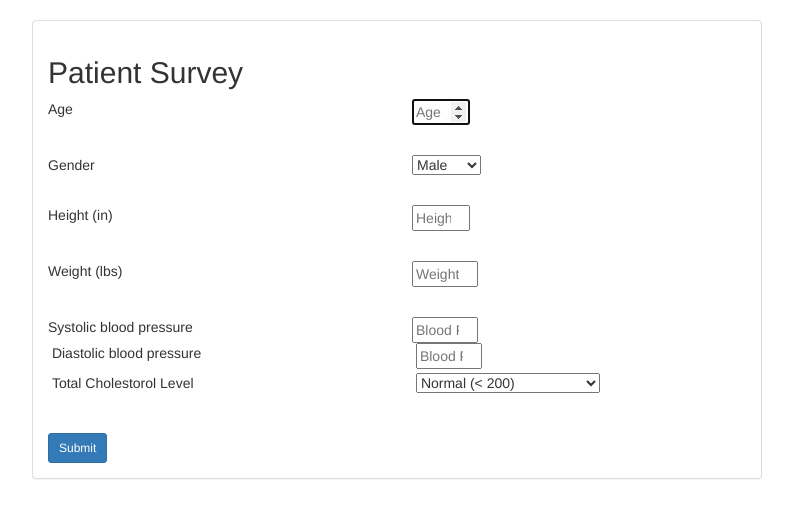
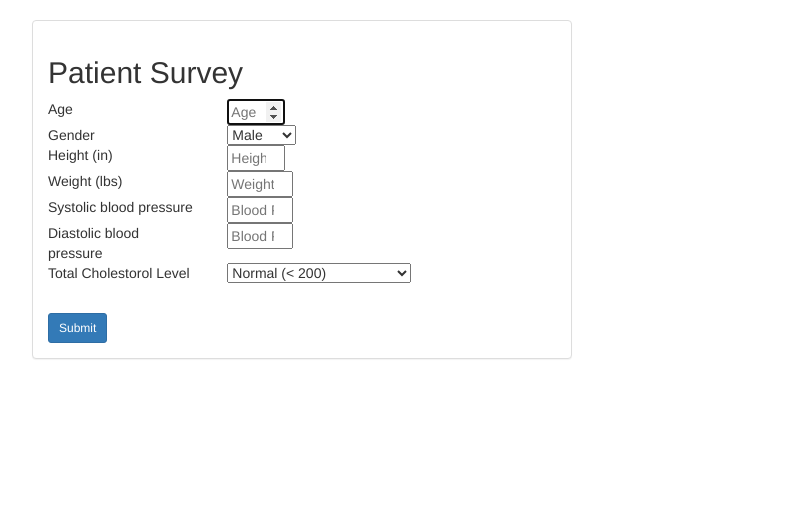
Before and after one commit to msfa12th/heartsense, a Flask app: page /predict in a window 1280 px wide. Shown: the part 62-580 px from the top of the page, without its empty margins (53-846 px from the left). Run offline with Flask 2, Linux system fonts and the light colour scheme; parts of the project's set-up code (start-up, migrations or seed data) failed here and were passed over; some libraries are stand-ins or nearby versions.

Commit message:
working app

```diff
--- a/risk_app/app.py
+++ b/risk_app/app.py
@@ -3,13 +3,41 @@ from flask import Flask, jsonify, render_template, request
 from flask_sqlalchemy import SQLAlchemy
 from sqlalchemy import *
 from sqlalchemy.ext.automap import automap_base
-from sklearn.svm import *
-from sklearn.externals import joblib
 
 import os
 import json
 import numpy as np
+from sklearn.svm import *
+# from sklearn.externals
+import joblib
+
 import pickle
+
+import tensorflow as tf
+from tensorflow.compat.v1 import ConfigProto
+from tensorflow.compat.v1 import InteractiveSession
+
+config = ConfigProto()
+config.gpu_options.allow_growth = True
+session = InteractiveSession(config=config)
+
+from tensorflow.keras.optimizers import RMSprop,Nadam,Adadelta,Adam
+from tensorflow.keras.layers import BatchNormalization,LeakyReLU
+from tensorflow.keras.callbacks import ReduceLROnPlateau, EarlyStopping
+import seaborn as sns
+import scipy.stats as stats
+import sklearn
+from keras.models import Sequential
+from keras.layers import Conv2D, MaxPooling2D
+from keras.layers import Activation, Dropout, Flatten, Dense
+import warnings
+from tensorflow.keras.utils import to_categorical
+from numpy import loadtxt
+from keras.models import load_model
+# import keras.backend.tensorflow_backend as tb
+# tb._SYMBOLIC_SCOPE.value = True
+
+# import pickle
 
 app = Flask(__name__)
 
@@ -74,9 +102,8 @@ def data():
     # return jsonify(results)
     return render_template("index.html", rows=results)
 
-
 @app.route('/resultCR',methods = ['POST'])
-def resultCR():
+def resultCRSVC():
     if request.method == 'POST':
         patient_info = request.form.to_dict()
 
@@ -91,7 +118,6 @@ def resultCR():
         myFeatures[6]=round(703*myFeatures[5]/(myFeatures[6]*myFeatures[6]),2)
 
         final_features = [np.array(myFeatures)]
-        # loaded_model = joblib.load(open("svc_best_model_cardio.pkl","rb"))
         loaded_model = joblib.load(open("model_svc.pkl","rb"))
         result = loaded_model.predict(final_features)
 
@@ -103,7 +129,42 @@ def resultCR():
         else:
             prediction='NOT a Heart Disease Risk'
 
-        # return render_template("predictCardioRisk.html",prediction=result,)
+
+        return render_template("predictCardioRisk.html",status="results",prediction=prediction,result=result[0],patient=patient_info,myBMI=myFeatures[6],myChol=myList[cholesterolValue])
+
+
+
+@app.route('/resultCRNN',methods = ['POST'])
+def resultCRNN():
+    if request.method == 'POST':
+        patient_info = request.form.to_dict()
+
+        # get 9 input values
+        int_features = [int(x) for x in request.form.values()]
+
+        # reorder the 7 features
+        feature_order = [1,4,5,6,0,3,2]
+        myFeatures = [int_features[i] for i in feature_order]
+
+        #calculate BMI 703*lbs/in2
+        myFeatures[6]=round(703*myFeatures[5]/(myFeatures[6]*myFeatures[6]),2)
+
+        final_features = [np.array(myFeatures)]
+        final_shape = np.reshape(final_features,(1,-1))
+        Best_model = load_model('NN_model.h5')
+
+        result = Best_model.predict_proba(final_shape)
+        # result = Best_model.predict(final_shape)
+
+        myList = ['Empty','Normal (< 200)', 'Borderline High (200-239)', 'High (240 and higher)']
+        cholesterolValue = int(patient_info['cholesterol'])
+
+        if int(result)==1:
+            prediction='Heart Disease Risk'
+        else:
+            prediction='NOT a Heart Disease Risk'
+
+
         return render_template("predictCardioRisk.html",status="results",prediction=prediction,result=result[0],patient=patient_info,myBMI=myFeatures[6],myChol=myList[cholesterolValue])
 
 
--- a/risk_app/templates/predictCardioRisk.html
+++ b/risk_app/templates/predictCardioRisk.html
@@ -62,22 +62,33 @@
     </nav>
     <div class="container">
         <div class="row">
-            <div class="col-xs-8 col-md-8">
+            <div class="col-xs-6 col-md-6">
                 <div class="panel panel-default">
                     <div class="panel-body">
+
+                    {% if status == 'results' %}
+                    <h2>Patient Input</h2>
+                    <p>Age: {{ patient['age'] }}</p>
+                    <p>Gender: {{ 'Male' if patient['gender'] == '2' else 'Female' }}</p>
+                    <p>Height (inches): {{ patient['height'] }}</p>
+                    <p>Weight (pounds): {{ patient['weight'] }}</p>
+                    <p>Calculated BMI: {{ myBMI }}</p>
+                    <p>Blood Pressure: {{ patient['ap_hi'] }}/{{ patient['ap_lo'] }}</p>
+                    <p>Cholesterol: {{ myChol }}</p>
+                    {% else %}
                         <h2>Patient Survey</h2>
                         <form id="patientCRForm" class="form-Survey" action="/resultCR" method="POST" role="form">
 
                             <div class="row">
-                                <div class="col-xs-6 col-md-6">Age</div>
+                                <div class="col-xs-4 col-md-4">Age</div>
                                 <div class="col-xs-2 col-md-2">
                                     <input name="age" id="myAge" placeholder="Age" required autofocus type="number"
-                                        value="" min="21" max="85" step="1" />
+                                        value="" min="21" max="85" step="1">
                                 </div>
                             </div>
-                            <p>&nbsp;</p>
+                            <!-- <p>&nbsp;</p> -->
                             <div class="row">
-                                <div class="col-xs-6 col-md-6">Gender</div>
+                                <div class="col-xs-4 col-md-4">Gender</div>
                                 <div class="col-xs-2 col-md-2">
                                     <select id="myGender" name="gender">
                                         <option value="2">Male</option>
@@ -85,41 +96,39 @@
                                     </select>
                                 </div>
                             </div>
-                            <p>&nbsp;</p>
+                            <!-- <p>&nbsp;</p> -->
                             <div class="row">
-                                <div class="col-xs-6 col-md-6">Height (in)</div>
+                                <div class="col-xs-4 col-md-4">Height (in)</div>
                                 <div class="col-xs-2 col-md-2">
                                     <input id="myHeight" name="height" placeholder="Height" required type="number"
-                                        value="" min="48" max="85" step="1" />
+                                        value="" min="48" max="85" step="1">
                                 </div>
                             </div>
-                            <p>&nbsp;</p>
+                            <!-- <p>&nbsp;</p> -->
                             <div class="row">
-                                <div class="col-xs-6 col-md-6">Weight (lbs)</div>
+                                <div class="col-xs-4 col-md-4">Weight (lbs)</div>
                                 <div class="col-xs-2 col-md-2">
                                     <input id="myWeight" name="weight" placeholder="Weight" required type="number"
-                                        value="" min="75" max="450" step="1" />
+                                        value="" min="75" max="450" step="1">
                                 </div>
                             </div>
-                            <p>&nbsp;</p>
+                            <!-- <p>&nbsp;</p> -->
                             <div class="row">
-                                <div class="col-xs-6 col-md-6">Systolic blood pressure</div>
+                                <div class="col-xs-4 col-md-4">Systolic blood pressure</div>
                                 <div class="col-xs-2 col-md-2">
                                     <input id="myAPhi" name="ap_hi" placeholder="Blood Pressure" required type="number"
-                                        value="" min="100" max="200" step="1" />
+                                        value="" min="100" max="200" step="1">
                                 </div>
                             </div>
                             <div class="row">
-                                <p>&nbsp;</p>
-                                <div class="col-xs-6 col-md-6">Diastolic blood pressure</div>
+                                <div class="col-xs-4 col-md-4">Diastolic blood pressure</div>
                                 <div class="col-xs-2 col-md-2">
                                     <input id="myAPlo" name="ap_lo" placeholder="Blood Pressure" required type="number"
-                                        value="" min="50" max="140" step="1" />
+                                        value="" min="50" max="140" step="1">
                                 </div>
                             </div>
                             <div class="row">
-                                <p>&nbsp;</p>
-                                <div class="col-xs-6 col-md-6">Total Cholestorol Level</div>
+                                <div class="col-xs-4 col-md-4">Total Cholestorol Level</div>
                                 <div class="col-xs-2 col-md-2">
                                     <select id="myCholesterol" name="cholesterol">
                                         <option value="1">Normal (< 200)</option> <option value="2">Borderline High
@@ -131,15 +140,16 @@
                             <p>&nbsp;</p>
                             <button id="cardioSubmit" class="btn btn-sm btn-primary" type="submit">Submit</button>
                         </form>
+                        {% endif %}
                     </div>
                 </div>
             </div>
             {% if status == 'results' %}
-            <div class="col-xs-4 col-md-4">
+            <div class="col-xs-6 col-md-6">
                 <div class="panel panel-default">
                     <div class="panel-body">
                         <div id="result">
-                            <h1>Prediction</h1>
+                            <h2>Prediction</h2>
                             {% if result >0 %}
                             <h4 style="color: red; text-align: center">{{ prediction }} </h4>
                             <p style="color: red; text-align: center; text-emphasis-style: bold">Go see a Doctor!</p>
@@ -148,14 +158,6 @@
                             <p style="color: green; text-align: center; text-emphasis-style: bold">Keep making healthy choices!</p>
                             {% endif %}
                             <p>Model output is {{ result }}</P>
-                            <h2>Patient Input:</h2>
-                            <p>Age: {{ patient['age'] }}</p>
-                            <p>Gender: {{ 'Male' if patient['gender'] == '2' else 'Female' }}</p>
-                            <p>Height (inches): {{ patient['height'] }}</p>
-                            <p>Weight (pounds): {{ patient['weight'] }}</p>
-                            <p>Calculated BMI: {{ myBMI }}</p>
-                            <p>Blood Pressure: {{ patient['ap_hi'] }}/{{ patient['ap_lo'] }}</p>
-                            <p>Cholesterol: {{ myChol }}</p>
 
                         </div>
                         <!--div result-->
```
Also changed, not shown: 2 other files.
